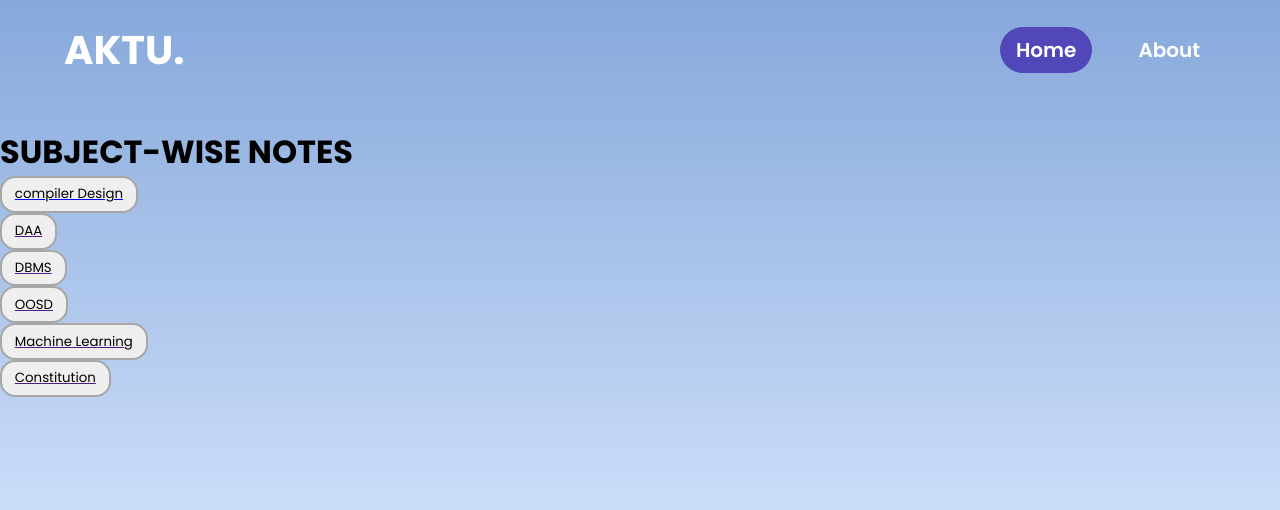
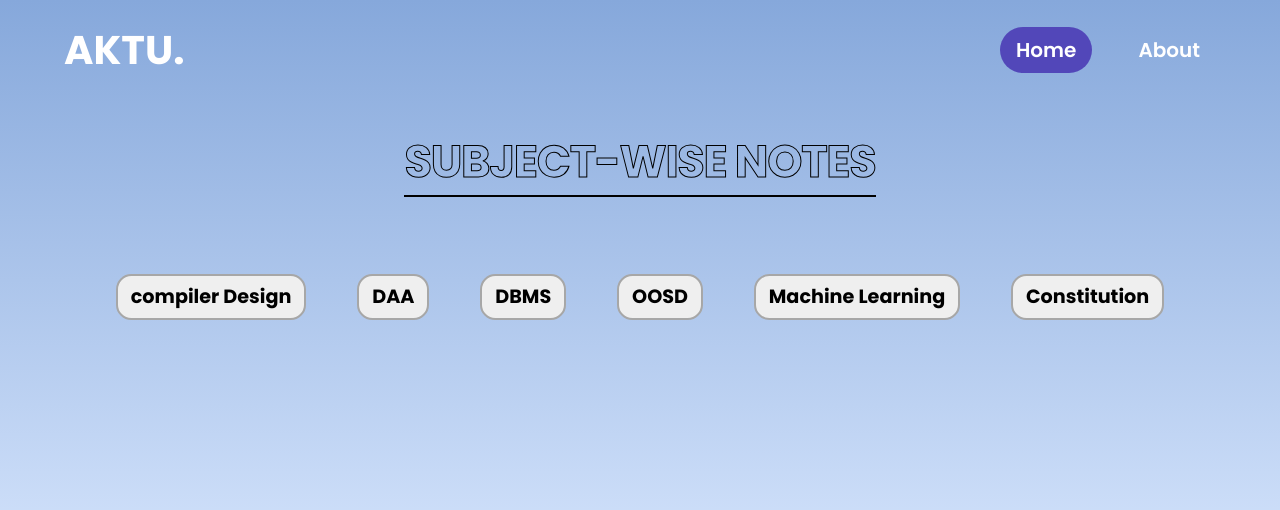
Before and after one commit to maihoonprince/AKTU-Notes-Web-App, a plain HTML site: page Notes/5th Sem/fifth.html in a window 1280 px wide. Drawn offline with nearby package versions, Linux system fonts and the light colour scheme.

Commit message:
completed compiler design page and fifth sem subjects page

```diff
--- a/Notes/5th Sem/fifth.css
+++ b/Notes/5th Sem/fifth.css
@@ -67,22 +67,55 @@ header nav:hover > a:not(:hover) {
 .notes{
     /* margin-top: 100px; */
     /* background-color: blanchedalmond;  */
-    /* display: flex; */
+    display: flex;
+    flex-direction: column;
     padding-top: 10vw;
     justify-content: center;
     align-items: center;
+    gap: 4vw;
 }
 
+.heading{
+    border-bottom: 2px solid black;
+}
 
-.notes button{
+.heading h1{
+    font-size: 3.5vw;
+    color: transparent;
+    -webkit-text-stroke: 1px #000;
+    letter-spacing: -.1vw;
+}
+
+.heading h1:hover{
+    color: #000;
+    -webkit-text-stroke: 1px #919191;
+}
+
+.subjects{
+    display: flex;
+    /* background-color: #cdcdcd; */
+    padding: 2vw 3vw;
+    gap: 4vw;
+
+}
+
+.subjects a{
+    text-decoration: none;
+}
+
+.subjects button{
     display: flex;
     align-items: center;
     justify-content: center;
     padding: .5vw 1vw;
     border-radius: 1.2vw;
     border: 2px solid rgb(167, 167, 167);
+    font-size: 1.5vw;
+    font-weight: 700;
 }
 
-.notes button:hover{
+.subjects button:hover{
     cursor: pointer;
+    background-color: #5247B9;
+    color: white;
 }
```
